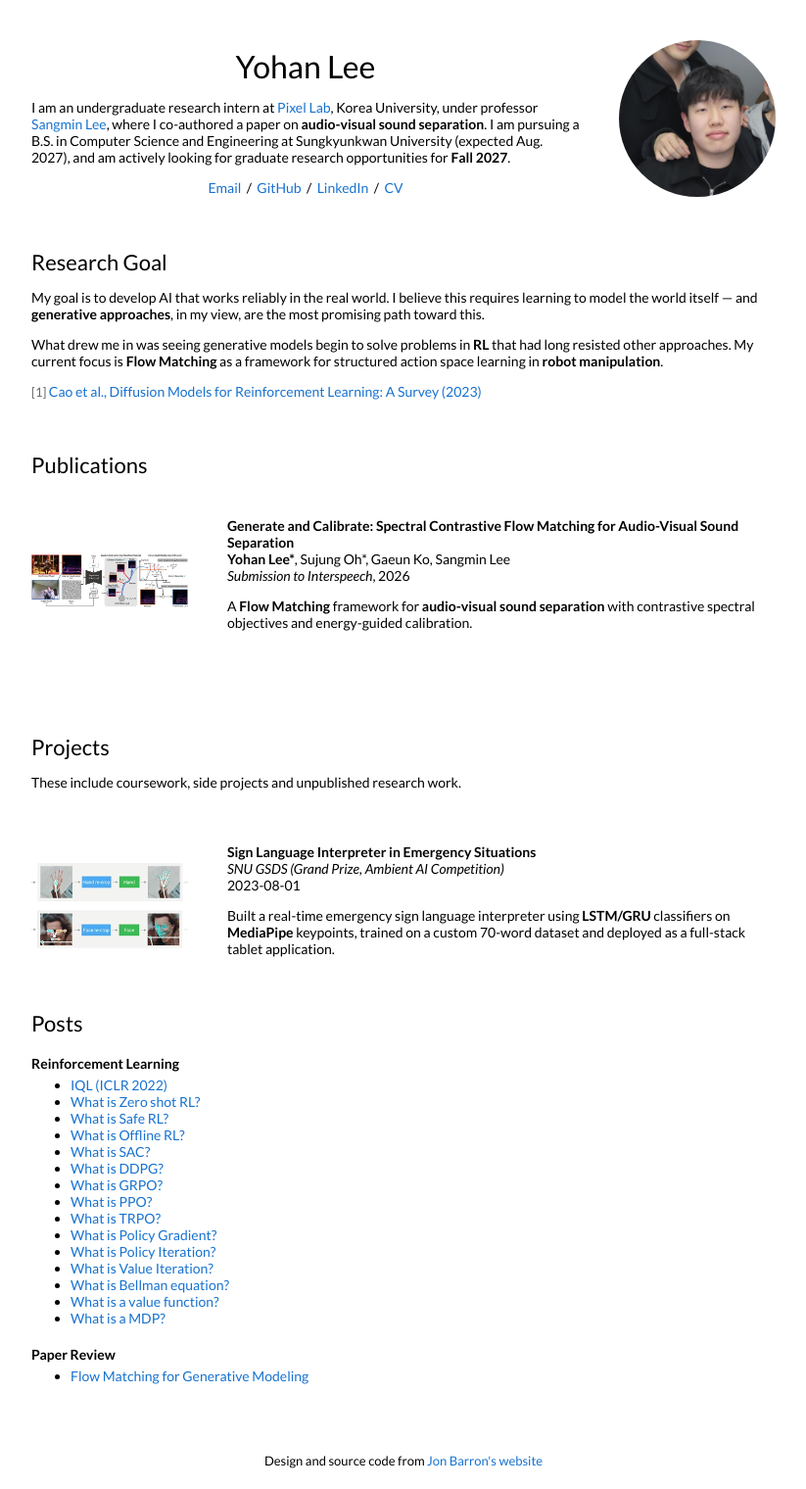
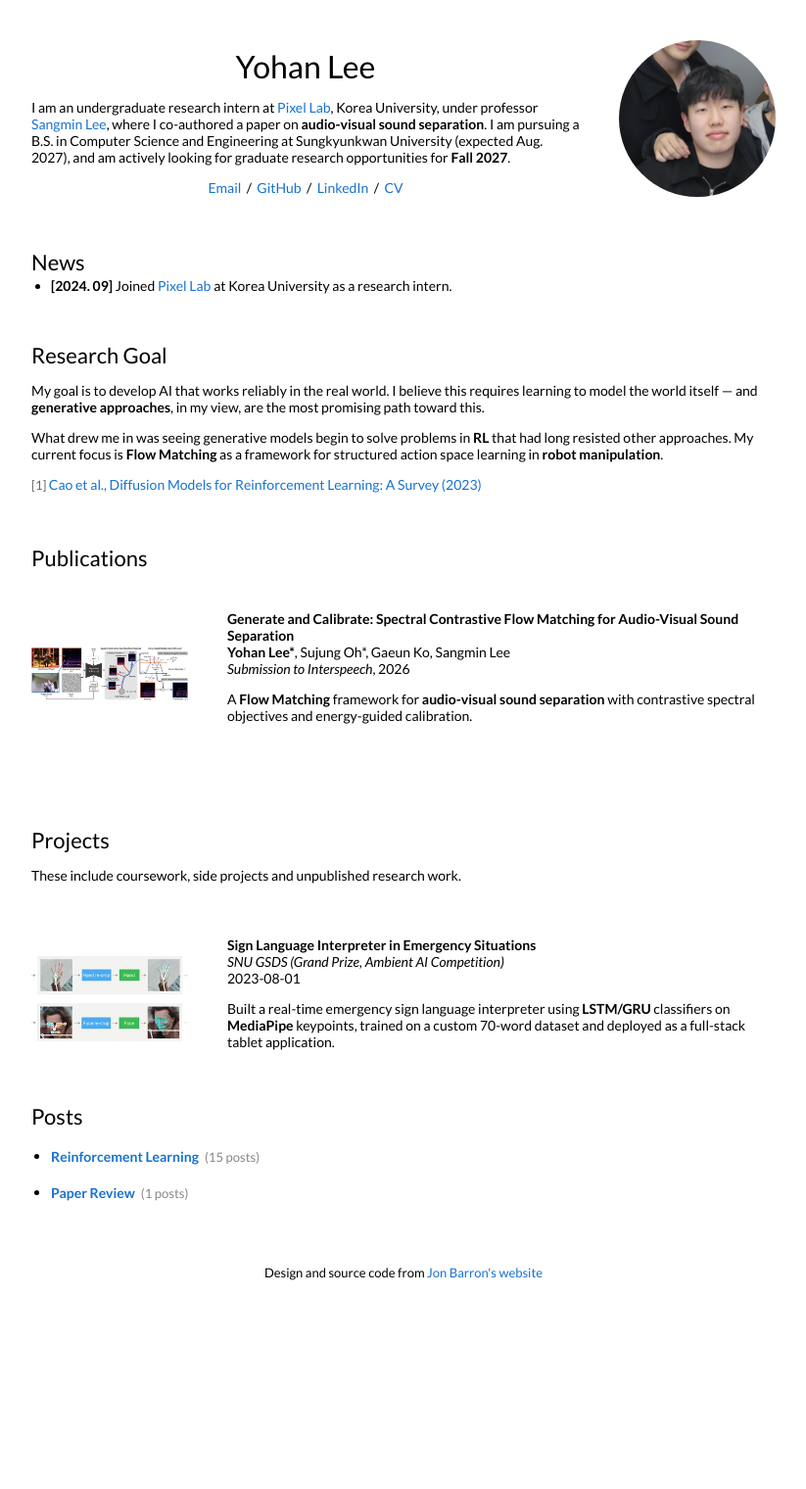
Before and after one commit to yh-lee01/yh-lee01.github.io, a Jekyll site: the page built from _posts/2026-01-01-pub-SCFM.md, in a window 1280 px wide. Shown: the whole page at 98% size, without its empty margins (228-1051 px from the left). Built offline with Jekyll 4.4.1, drawn with Linux system fonts in a browser that asks for light colours; after the commit the page ends 1328 px from its top, so only the background shows below that.

Commit message:
Refactor homepage layout for academic use and move posts to a separate page

```diff
--- a/_data/profile.yml
+++ b/_data/profile.yml
@@ -11,10 +11,24 @@ links:
   email: "mailto:john1111369@gmail.com"
   github: "https://github.com/yh-lee01"
   linkedin: "https://www.linkedin.com/in/yh-lee01"
+  scholar: "" # 예: "https://scholar.google.com/citations?user=본인아이디" (값을 넣으면 홈에 자동 표시)
+  twitter: "" # 예: "https://x.com/본인아이디" (값을 넣으면 홈에 자동 표시)
 
 # 프로필 소개 문단 (HTML 사용 가능, 문단별로 - 로 구분)
 bio:
   - 'I am an undergraduate research intern at <a href="https://sites.google.com/view/pixel-lab-ai/home">Pixel Lab</a>, Korea University, under professor <a href="https://sites.google.com/view/sangmin-lee/home">Sangmin Lee</a>, where I co-authored a paper on <strong>audio-visual sound separation</strong>. I am pursuing a B.S. in Computer Science and Engineering at Sungkyunkwan University (expected Aug. 2027), and am actively looking for graduate research opportunities for <strong>Fall 2027</strong>.'
+
+# ============================================================
+# News (최근 근황)
+# ============================================================
+
+news_title: "News"
+news:
+  - date: "2024. 09"
+    text: 'Joined <a href="https://sites.google.com/view/pixel-lab-ai/home">Pixel Lab</a> at Korea University as a research intern.'
+  # 아래 형식을 참고해서 새로운 소식이 있을 때마다 위에 추가하세요.
+  # - date: "2025. 03"
+  #   text: 'Our paper on audio-visual sound separation was accepted at ...'
 
 # ============================================================
 # Research 섹션
--- a/_layouts/default.html
+++ b/_layouts/default.html
@@ -58,8 +58,14 @@
               {% endfor %}
               <p style="text-align:center">
                 <a target="_blank" href="{{ site.data.profile.links.email }}">Email</a> &nbsp;/&nbsp;
+                {% if site.data.profile.links.scholar != "" %}
+                <a target="_blank" href="{{ site.data.profile.links.scholar }}">Google Scholar</a> &nbsp;/&nbsp;
+                {% endif %}
                 <a href="{{ site.data.profile.links.github }}">GitHub</a> &nbsp;/&nbsp;
                 <a href="{{ site.data.profile.links.linkedin }}">LinkedIn</a> &nbsp;/&nbsp;
+                {% if site.data.profile.links.twitter != "" %}
+                <a target="_blank" href="{{ site.data.profile.links.twitter }}">Twitter</a> &nbsp;/&nbsp;
+                {% endif %}
                 <a href="{{ site.baseurl }}/{{ site.data.profile.cv }}" target="_blank">CV</a>
               </p>
             </td>
@@ -67,6 +73,19 @@
               <a href="{{ site.data.profile.profile_image }}">
                 <img style="width:100%;max-width:100%;object-fit:cover;border-radius:50%;" alt="profile photo" src="{{ site.data.profile.profile_image }}">
               </a>
+            </td>
+          </tr>
+        </table>
+
+        <table style="width:100%;border:0px;border-spacing:0px;border-collapse:separate;margin-right:auto;margin-left:auto;">
+          <tr style="padding:0px">
+            <td style="padding:2.5%;width:100%;vertical-align:middle">
+              <h2>{{ site.data.profile.news_title }}</h2>
+              <ul style="margin:0; padding-left:20px; line-height: 1.6;">
+                {% for item in site.data.profile.news limit: 5 %}
+                <li style="margin-bottom:0.4em;"><strong>[{{ item.date }}]</strong> {{ item.text }}</li>
+                {% endfor %}
+              </ul>
             </td>
           </tr>
         </table>
@@ -221,21 +240,22 @@
             <td style="padding:2.5%;width:100%;vertical-align:middle">
               <h2>{{ site.data.profile.sections.posts }}</h2>
               <div style="margin-top:1em;"></div>
-              {% assign sortedposts = site.posts | sort: 'date' | reverse %}
+
+              <ul style="margin:0; padding-left:20px; line-height: 1.8;">
               {% for topic in site.data.profile.post_topics %}
-              <div style="margin-bottom:1.4em;">
-                <h4 style="margin-bottom:0.4em;">{{ topic.label }}</h4>
-                <ul style="margin:0;">
-                  {% for post in sortedposts %}
-                  {% for cat in post.categories %}
-                  {% if cat == topic.category %}
-                    <li><a href="{{ post.url }}">{{ post.title }}</a></li>
+                {% assign count = 0 %}
+                {% for post in site.posts %}
+                  {% if post.categories contains topic.category %}
+                    {% assign count = count | plus: 1 %}
                   {% endif %}
-                  {% endfor %}
-                  {% endfor %}
-                </ul>
-              </div>
+                {% endfor %}
+                <li style="margin-bottom:0.6em; font-size:1.1em;">
+                  <strong><a href="{{ site.baseurl }}/posts/#{{ topic.category }}">{{ topic.label }}</a></strong>
+                  &nbsp;<span style="color:#888; font-size:0.85em;">({{ count }} posts)</span>
+                </li>
               {% endfor %}
+              </ul>
+
             </td>
           </tr>
         </table>
```
Also changed, not shown: _layouts/page.html (added, +59 -0 lines), posts.html (added, +29 -0 lines), images/scfm.jpg (added).
